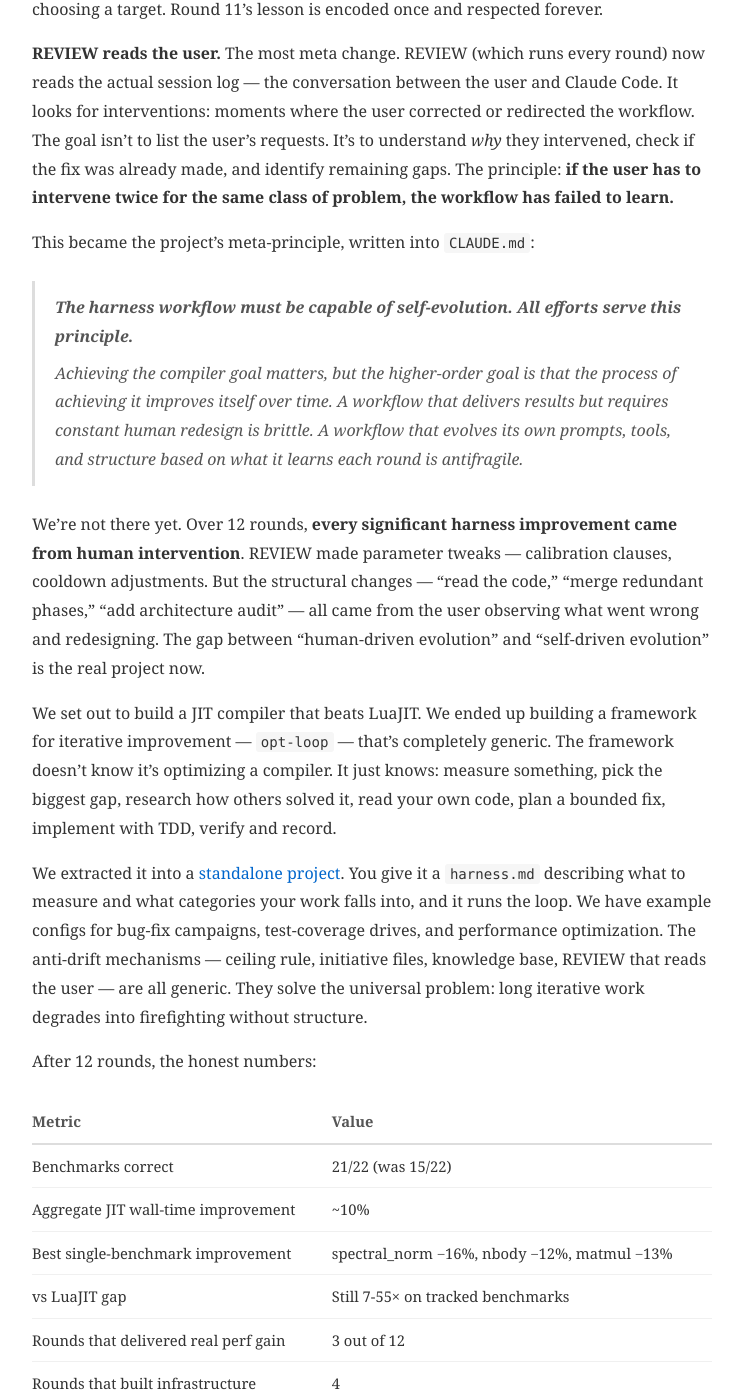
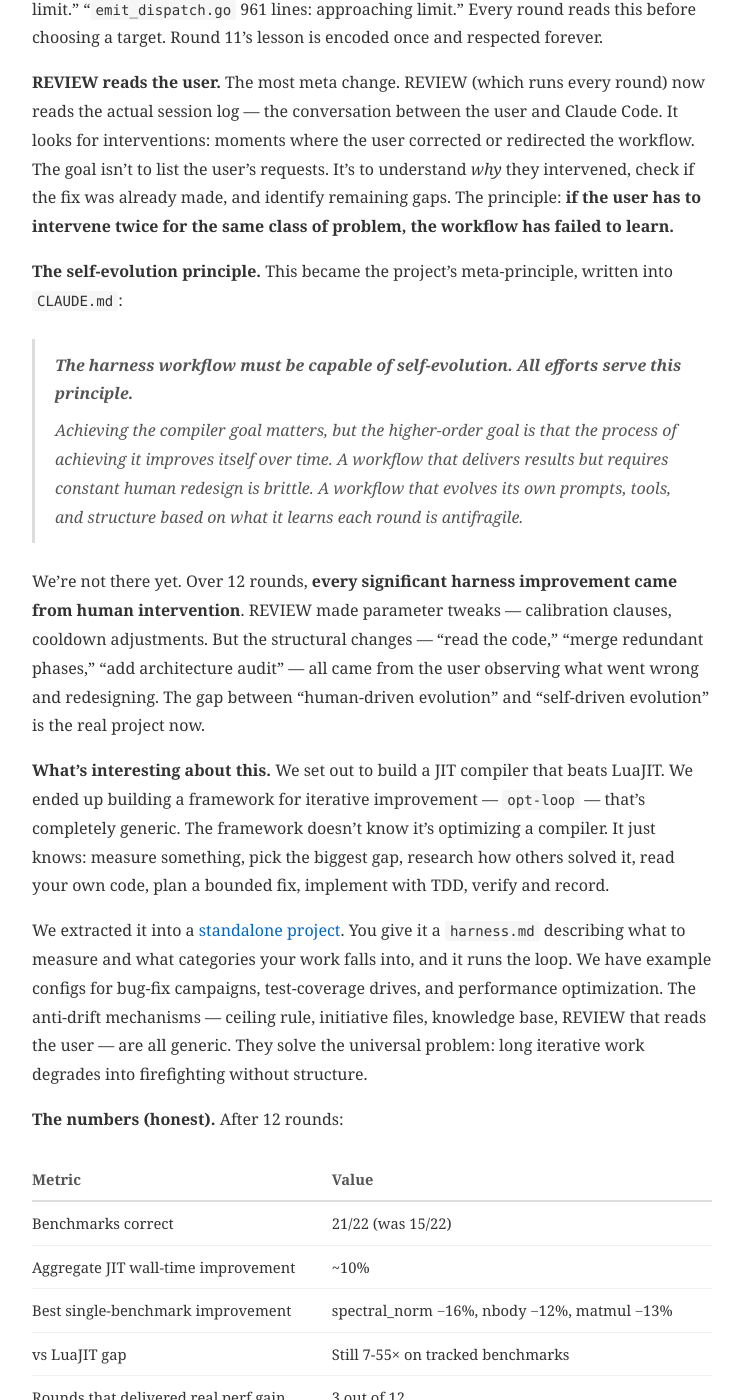
Before and after one commit to jxwr/gscript, a Jekyll site: the page built from docs/23-the-harness.md, in a window 1280 px wide and 1400 px high, scrolled down 3324 px. Shown: the whole window, without its empty margins (268-1011 px from the left). Built offline with Jekyll 4.4.1, drawn with Linux system fonts in a browser that asks for light colours; some of the changed text lies outside the part shown.

Commit message:
blog #23: restore section titles as inline bold leads

```diff
--- a/docs/23-the-harness.md
+++ b/docs/23-the-harness.md
@@ -46,7 +46,7 @@
 
 Round 9 worked because we had data. Rounds 7-8 failed because we had theory.
 
-After round 11 (predict 2-4×, have to revert), a pattern was undeniable: **the bottleneck wasn't the compiler. It was the process of deciding what to do to the compiler.**
+**The uncomfortable realization.** After round 11 (predict 2-4×, have to revert), a pattern was undeniable: **the bottleneck wasn't the compiler. It was the process of deciding what to do to the compiler.**
 
 Every round that failed had the same failure mode: read benchmark numbers → guess the root cause from theory → web-search how V8 solves it → write a plan assuming the V8 technique applies → implement → discover the plan was based on a wrong assumption about our own code.
 
@@ -54,7 +54,7 @@
 
 The difference isn't technique knowledge. It's **whether you read your own code before planning.**
 
-Once we saw this, the workflow itself became the project. Over two days, we rebuilt the entire harness.
+**The workflow rewrite.** Once we saw this, the workflow itself became the project. Over two days, we rebuilt the entire harness.
 
 **7 phases → 3.** The original loop had seven phases: MEASURE → ANALYZE → RESEARCH → PLAN → IMPLEMENT → VERIFY → DOCUMENT. Each was a separate Claude Code session. The redundancy was staggering — ANALYZE did web search, then PLAN did web search again; MEASURE ran benchmarks, then VERIFY ran the same benchmarks on the same commit; PLAN was just reformatting ANALYZE's output into a template. We collapsed it to three sessions: ANALYZE+PLAN, IMPLEMENT, VERIFY+DOCUMENT. 60% less context loading, zero redundant research.
 
@@ -66,7 +66,7 @@
 
 **REVIEW reads the user.** The most meta change. REVIEW (which runs every round) now reads the actual session log — the conversation between the user and Claude Code. It looks for interventions: moments where the user corrected or redirected the workflow. The goal isn't to list the user's requests. It's to understand *why* they intervened, check if the fix was already made, and identify remaining gaps. The principle: **if the user has to intervene twice for the same class of problem, the workflow has failed to learn.**
 
-This became the project's meta-principle, written into `CLAUDE.md`:
+**The self-evolution principle.** This became the project's meta-principle, written into `CLAUDE.md`:
 
 > **The harness workflow must be capable of self-evolution. All efforts serve this principle.**
 >
@@ -74,11 +74,11 @@
 
 We're not there yet. Over 12 rounds, **every significant harness improvement came from human intervention**. REVIEW made parameter tweaks — calibration clauses, cooldown adjustments. But the structural changes — "read the code," "merge redundant phases," "add architecture audit" — all came from the user observing what went wrong and redesigning. The gap between "human-driven evolution" and "self-driven evolution" is the real project now.
 
-We set out to build a JIT compiler that beats LuaJIT. We ended up building a framework for iterative improvement — `opt-loop` — that's completely generic. The framework doesn't know it's optimizing a compiler. It just knows: measure something, pick the biggest gap, research how others solved it, read your own code, plan a bounded fix, implement with TDD, verify and record.
+**What's interesting about this.** We set out to build a JIT compiler that beats LuaJIT. We ended up building a framework for iterative improvement — `opt-loop` — that's completely generic. The framework doesn't know it's optimizing a compiler. It just knows: measure something, pick the biggest gap, research how others solved it, read your own code, plan a bounded fix, implement with TDD, verify and record.
 
 We extracted it into a [standalone project](https://github.com/jxwr/opt-loop). You give it a `harness.md` describing what to measure and what categories your work falls into, and it runs the loop. We have example configs for bug-fix campaigns, test-coverage drives, and performance optimization. The anti-drift mechanisms — ceiling rule, initiative files, knowledge base, REVIEW that reads the user — are all generic. They solve the universal problem: long iterative work degrades into firefighting without structure.
 
-After 12 rounds, the honest numbers:
+**The numbers (honest).** After 12 rounds:
 
 | Metric | Value |
 |--------|-------|
@@ -93,7 +93,7 @@
 
 10% aggregate improvement in 12 rounds is not impressive. LuaJIT is still 7-55× faster. But the infrastructure is in place (LICM pass, FPR/GPR carry, feedback-typed guards, pre-header blocks, range analysis), and the workflow now reads the code, runs diagnostics, calibrates predictions, and tracks constraints. The next 12 rounds will be faster because the first 12 taught the process how to work.
 
-Round 13 is running as I write this. The new 3-phase pipeline, REVIEW every round, architecture audit. The ANALYZE phase is reading `emit_table.go` and diagnosing sieve's Tier 2 codegen — something that would have been skipped in the old workflow.
+**What's next.** Round 13 is running as I write this. The new 3-phase pipeline, REVIEW every round, architecture audit. The ANALYZE phase is reading `emit_table.go` and diagnosing sieve's Tier 2 codegen — something that would have been skipped in the old workflow.
 
 The compiler still needs to beat LuaJIT. The gap is 7-55×. But we're no longer guessing at what to fix. The harness reads the code, counts the instructions, and checks its own predictions.
 
```
Also changed, not shown: other parts of docs/23-the-harness.md (+2 -2 lines), opt/state.json (+3 -7 lines).
